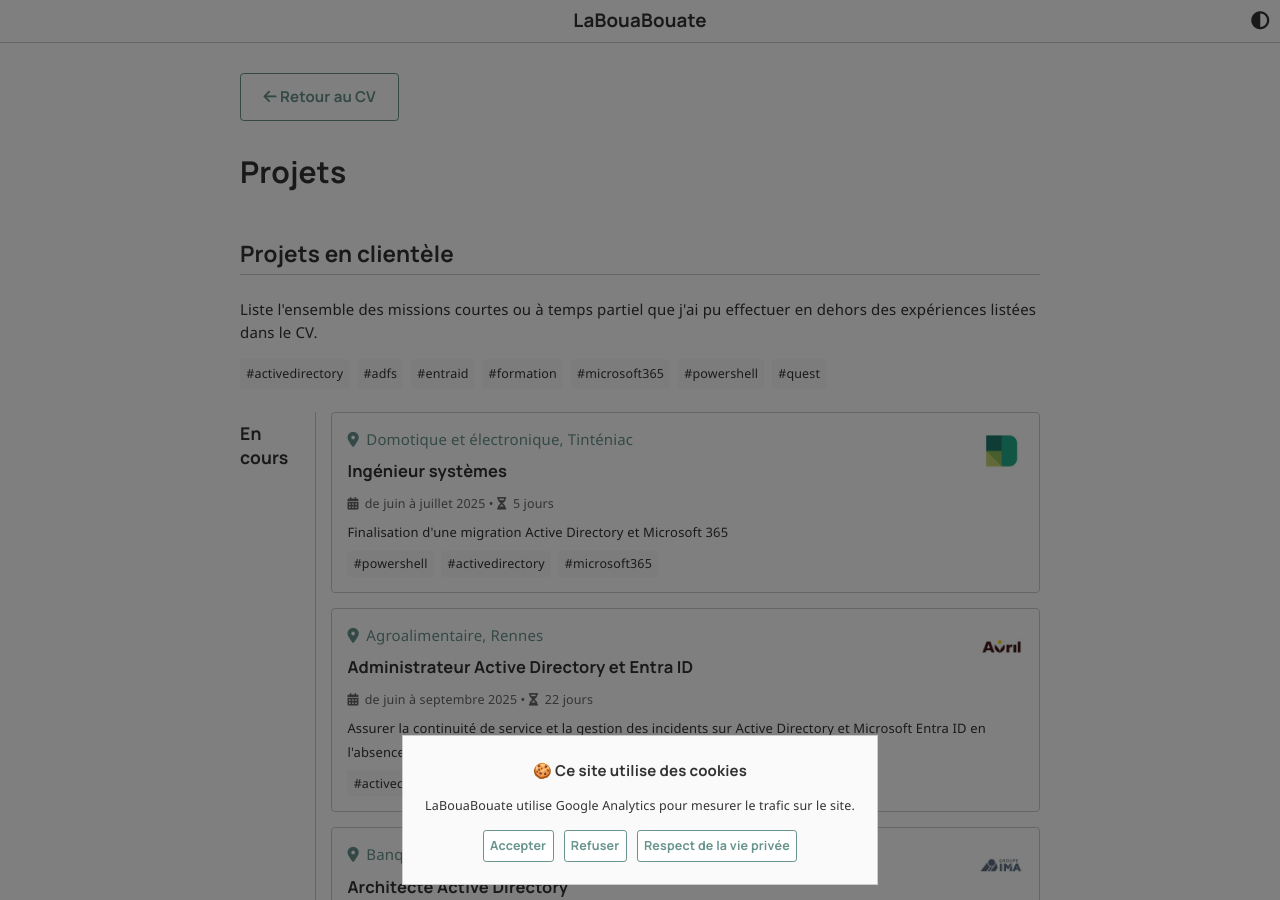
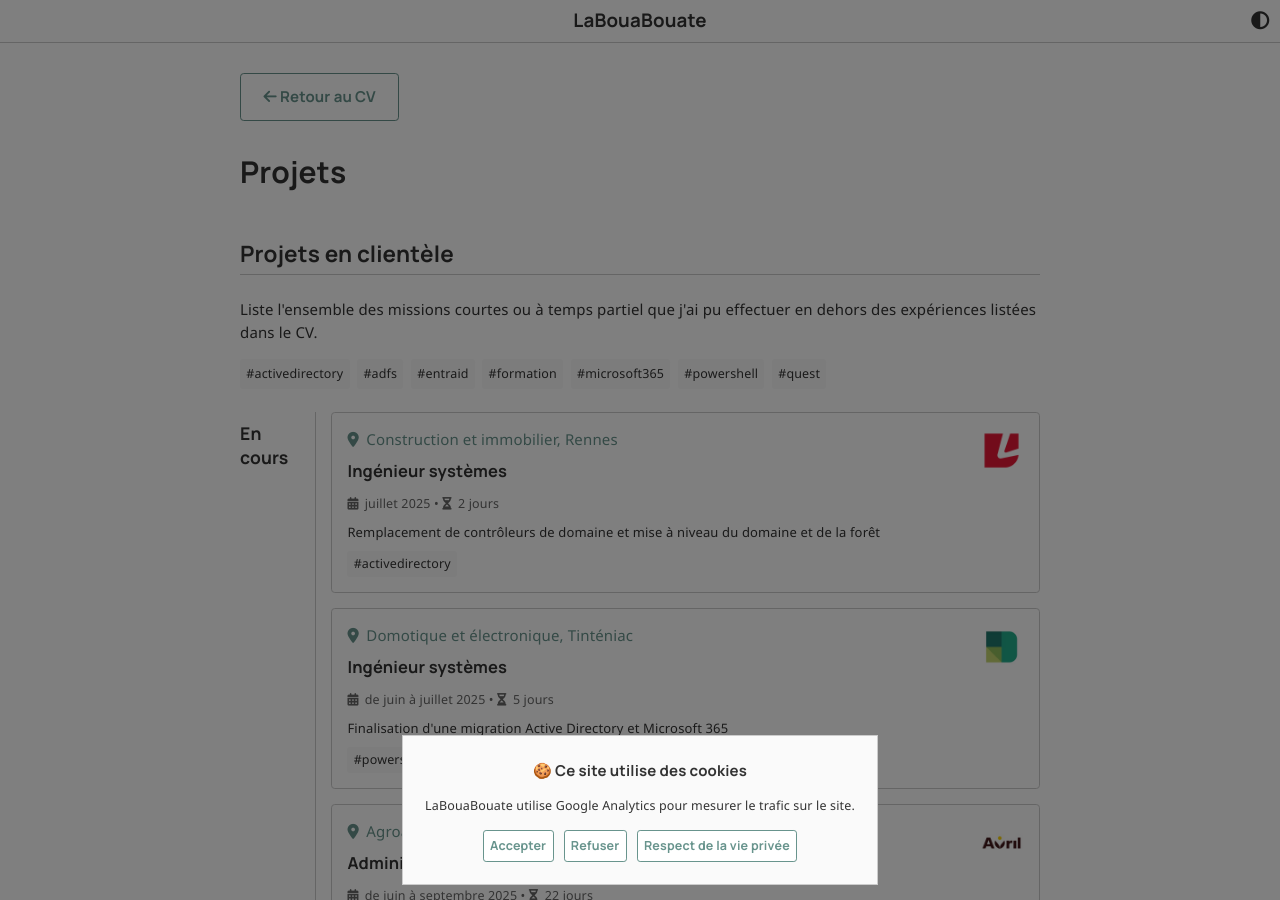
Before and after one commit to leobouard/leobouard.github.io, a Jekyll site: the page built from _pages/projects.html, in a window 1280 px wide and 900 px high. Built offline with Jekyll 4.4.1, drawn with Linux system fonts in a browser that asks for light colours; nearby versions of some CDN libraries; some web fonts are replaced.

Commit message:
Ajout projet Legendre

```diff
--- a/_data/companies.json
+++ b/_data/companies.json
@@ -1,4 +1,10 @@
 [
+  {
+    "company": "Groupe Legendre",
+    "logo": "/assets/images/groupe-legendre.jpg",
+    "description": "Construction et immobilier, Rennes",
+    "url": "https://www.groupe-legendre.com//"
+  },
   {
     "company": "Delta Dore Group",
     "logo": "/assets/images/delta-dore-group.jpg",
--- a/_data/projects.json
+++ b/_data/projects.json
@@ -2,6 +2,14 @@
     {
         "year": "En cours",
         "projects": [
+            {
+                "company": "Groupe Legendre",
+                "title": "Ingénieur systèmes",
+                "period": "juillet 2025",
+                "duration": "2 jours",
+                "description": "Remplacement de contrôleurs de domaine et mise à niveau du domaine et de la forêt",
+                "tags": ["activedirectory"]
+            },
             {
                 "company": "Delta Dore Group",
                 "title": "Ingénieur systèmes",
```
Also changed, not shown: assets/images/groupe-legendre.jpg (added).
